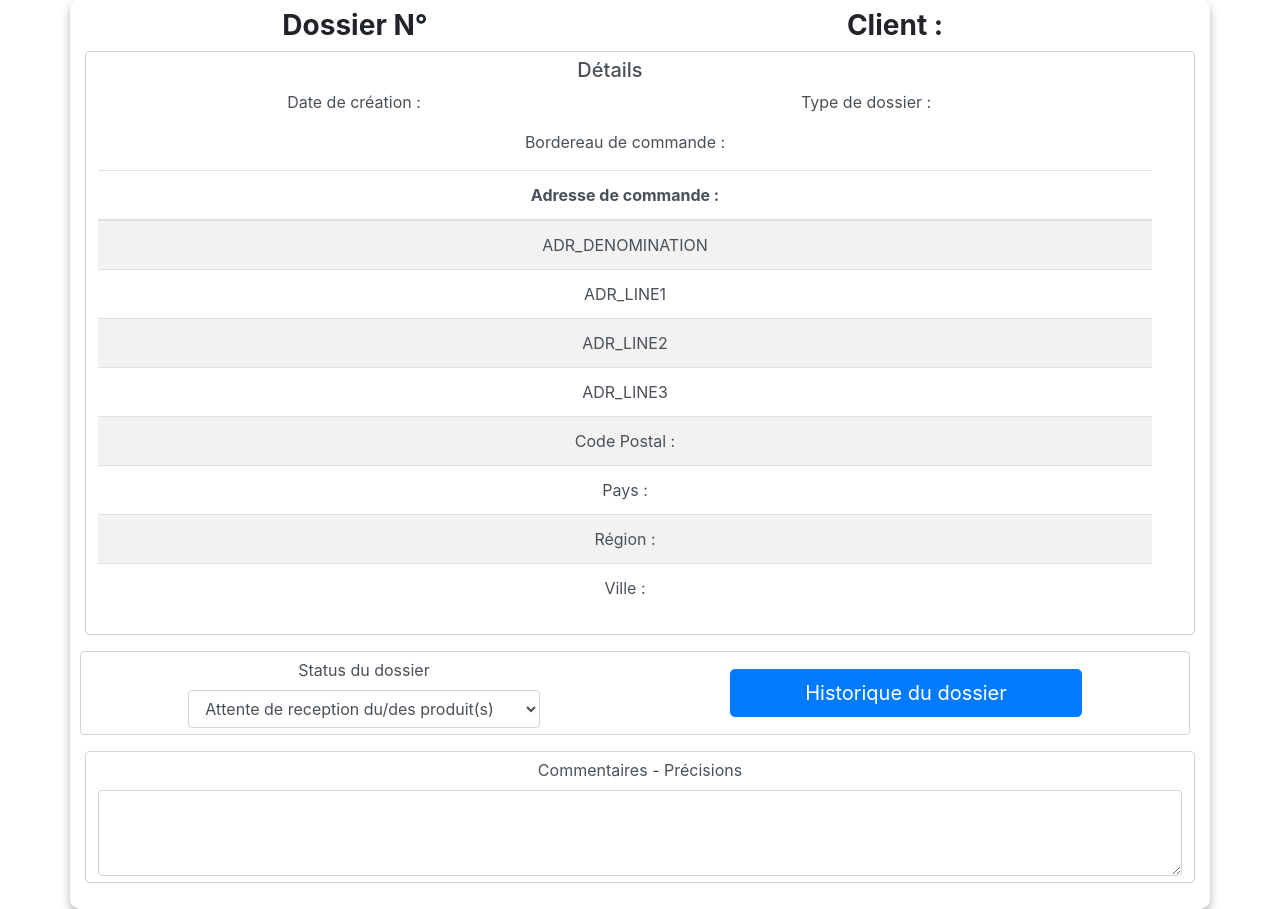
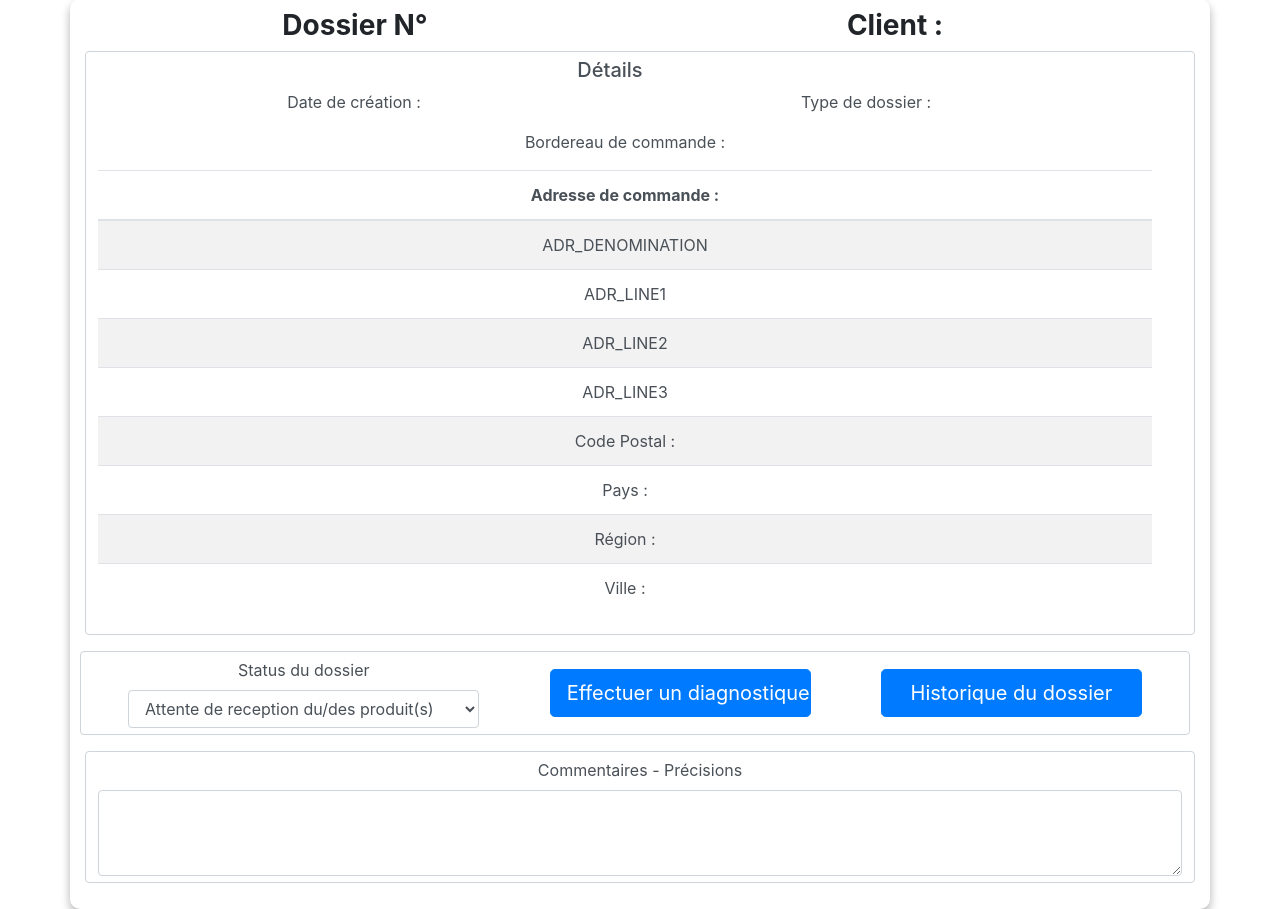
Before and after one commit to Equipe1AFPA/SAV-api, a PHP site: page /visualisationdossier.php in a window 1280 px wide. Shown: the part 202-1111 px from the top of the page. Run offline with PHP 8.4, Linux system fonts and the light colour scheme; some libraries are stand-ins or nearby versions.

Commit message:
ajout d'un bouton pour acceder a la page de diagnostique

```diff
--- a/pages/visualisationdossier.php
+++ b/pages/visualisationdossier.php
@@ -89,7 +89,10 @@
                                     <option>Annulé</option>
                               </select>
                         </div>
-                        <div class="col-4">
+                        <div class="col-3">
+                              <a class="btn btn-primary btn-block btn-lg" href="diagnostic.php" role="button">Effectuer un diagnostique</a>
+                        </div>
+                        <div class="col-3">
                               <a class="btn btn-primary btn-block btn-lg" href="historique_dossier.php" role="button">Historique du dossier</a>
                         </div>
                   </div>
```
